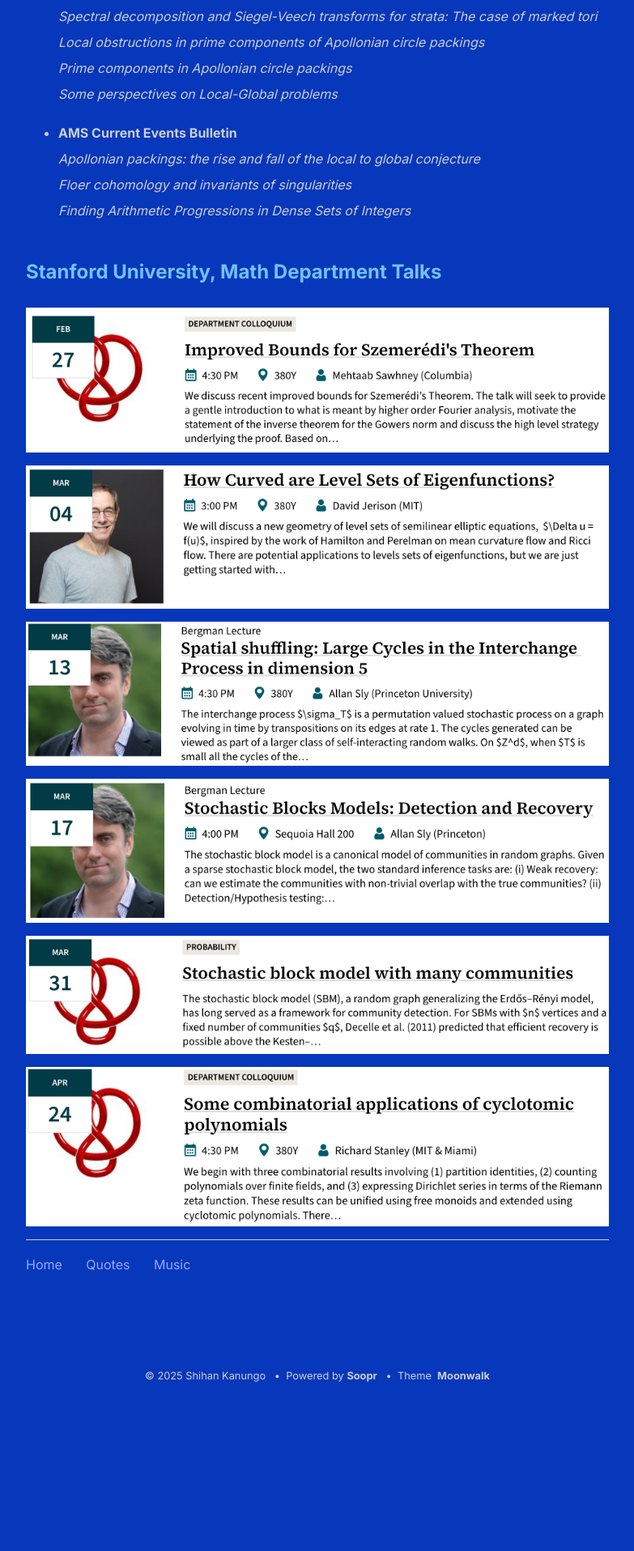
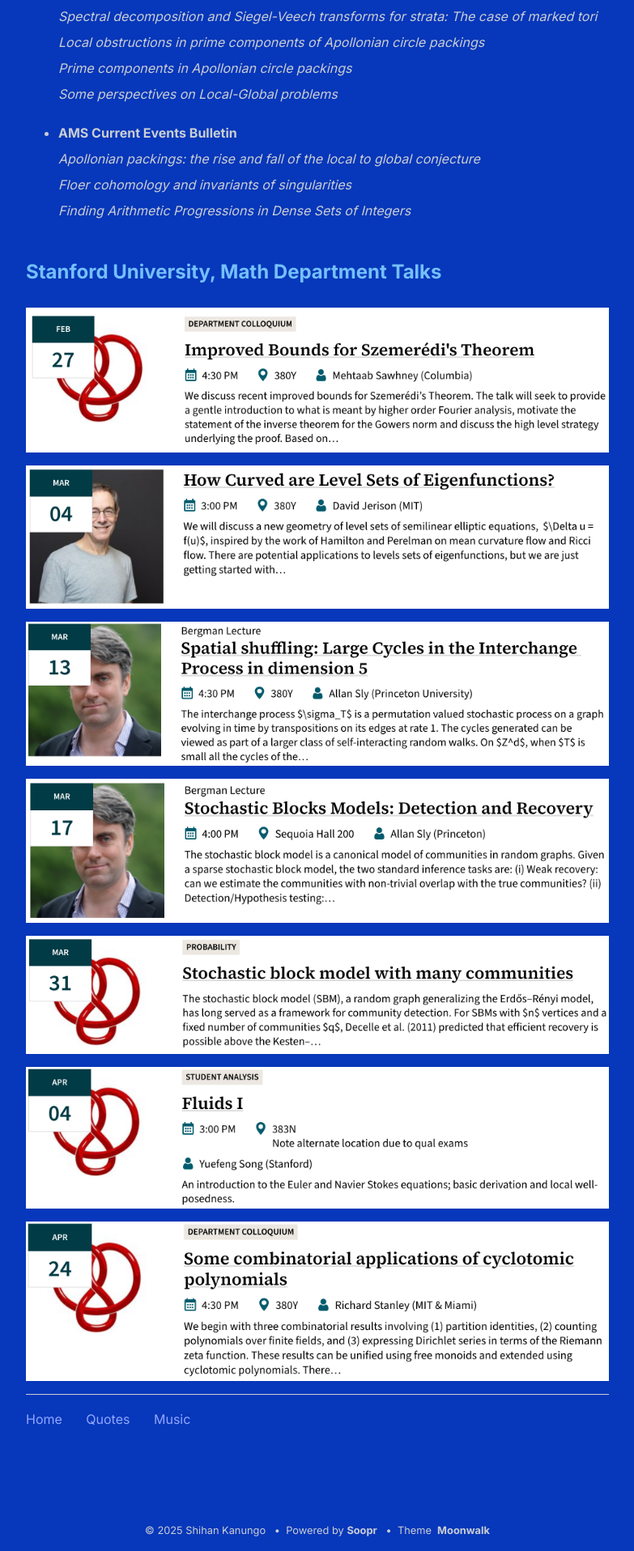
Before and after one commit to shihankanungo/shihankanungo.github.io, a Jekyll site: the page built from math-talks.md, in a window 1280 px wide. Shown: the part 1924-3840 px from the top of the page at 81% size, without its empty margins (248-1031 px from the left). Built offline with Jekyll 4.4.1, drawn with Linux system fonts in a browser that asks for light colours; before the commit the page ends 3649 px from its top, so only the background shows below that.

Commit message:
Update math-talks.md

```diff
--- a/math-talks.md
+++ b/math-talks.md
@@ -77,4 +77,6 @@ _Finding Arithmetic Progressions in Dense Sets of Integers_
 
 ![stanford-mar-31](images/03-31.png)
 
+![stanford-apr-04](images/04-04.png)
+
 ![stanford-apr-24](images/04-24.png)
```
